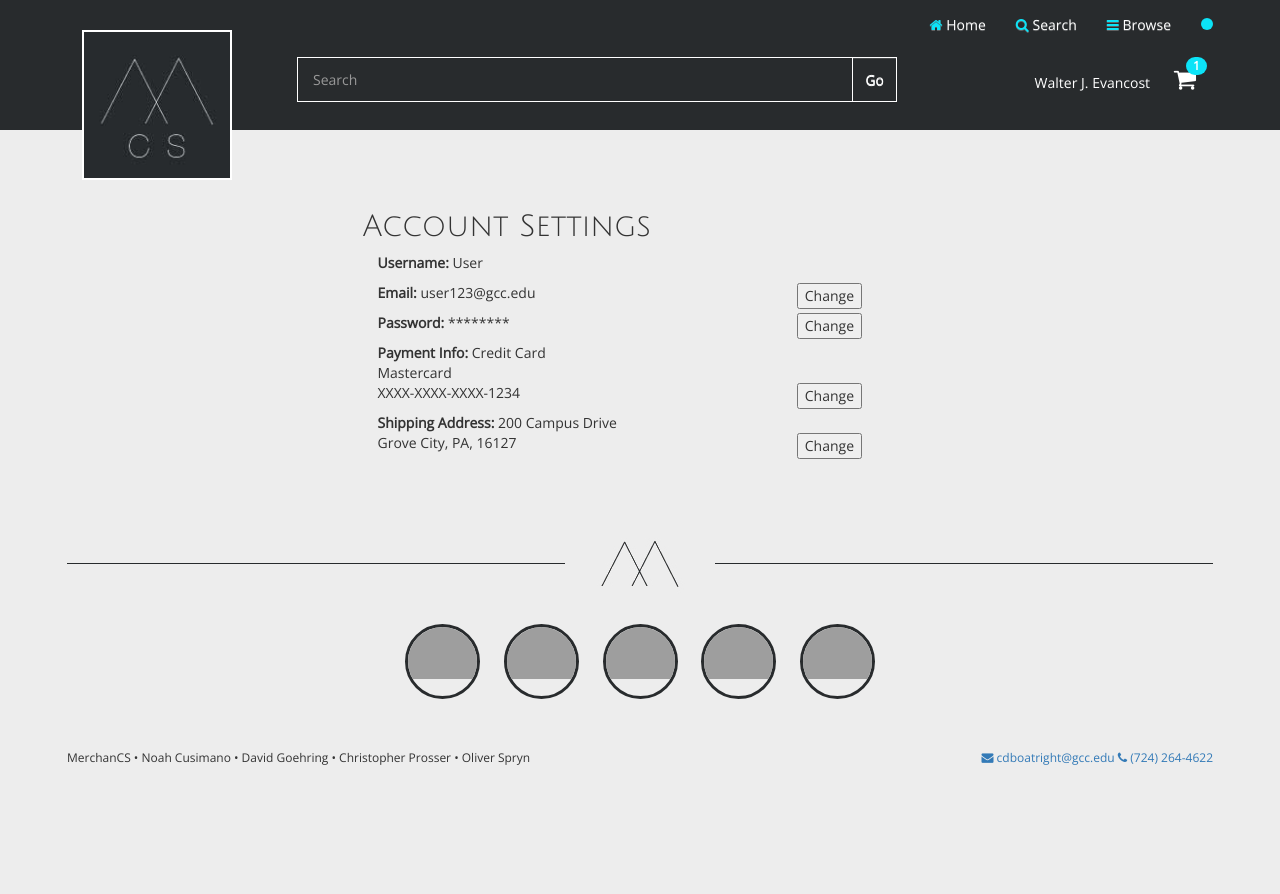
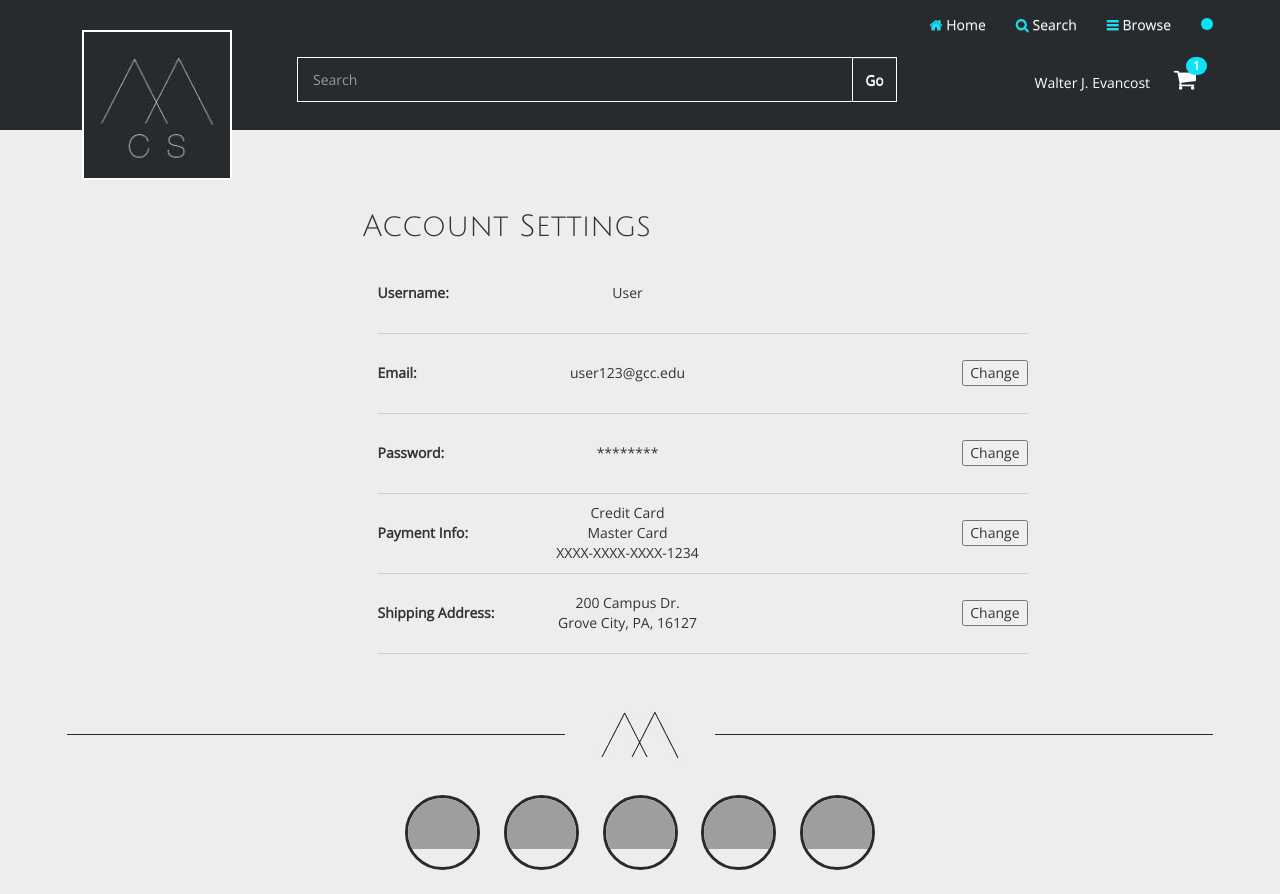
Before and after one commit to oliver-spryn/merchancs, a PHP site: page /account.html in a window 1280 px wide. Shown: the top 894 px of the page. Before the commit the page ends 765 px from the top, so only its background shows below. Run offline with PHP 8.4, Linux system fonts and the light colour scheme; some libraries are stand-ins or nearby versions; grey boxes are pictures that could not be loaded.

Commit message:
Began scripting of account page

```diff
--- a/account.html
+++ b/account.html
@@ -95,9 +95,71 @@
 			<h2>Account Settings<br/></h2>
 			<div class="container-fluid">
 				<div class="row">
-					<div class="col-sm-9">
+					<div class="col-sm-12">
 						<div id="account-controls">
-							<ul class="account-list">
+							<table>
+								<tr>
+									<td class="topic-column">
+										<span><b>Username:</b></span>
+									</td>
+									<td class="data-column">
+										<span>User</span>
+									</td>
+									<td class="change-column"></td>
+								</tr>
+								<tr>
+									<td class="topic-column">
+										<span><b>Email:</b></span>
+									</td>
+									<td class="data-column">
+										<span>user123@gcc.edu</span>
+										<input type="textbox" class="edit-email" value="user123@gcc.edu"/>
+									</td>
+									<td class="change-column">
+										<input type="button" value="Change" />
+									</td>
+								</tr>
+								<tr>
+									<td class="topic-column">
+										<span class="password-topic"><b>Password:</b></span>
+										<span class="edit-password"><b>New Password: </b></span>
+										<span class="edit-password"><b>Confirm New Password: </b></span>
+										<span class="edit-password"><b>Current Password:</b></span>
+									</td>
+									<td class="data-column">
+										<span class="password-data">********</span>
+										<input type="textbox" id="new-password" class="edit-password" value=""/>
+										<input type="textbox" id="confirm-password" class="edit-password" value=""/>
+										<input type="textbox" id="current-password" class="edit-password" value=""/>
+									</td>
+									<td class="change-column">
+										<input id="password-change" type="button" value="Change"/>
+										<input id="password-submit" type="button" class="edit-password" value="Submit"/>
+									</td>
+								</tr>
+								<tr>
+									<td class="topic-column">
+										<span><b>Payment Info:</b></span>
+									</td>
+									<td class="data-column">
+										<span>Credit Card<br>Master Card<br>XXXX-XXXX-XXXX-1234</span>
+									</td>
+									<td class="change-column">
+										<input type="button" value="Change"/>
+									</td>
+								</tr>
+								<tr>
+									<td class="topic-column">
+										<span><b>Shipping Address:</b></span>
+									</td>
+									<td class="data-column">
+										<span>200 Campus Dr. <br>Grove City, PA, 16127 </span>
+									</td>
+									<td class="change-column">
+										<input type="button" value="Change"/>
+									</td>
+							</table>
+							<!--<ul class="account-list">
 								<li class="username">
 									<span><b>Username:</b></span>
 									<span class="name">User</span>
@@ -122,7 +184,7 @@
 									<span>200 Campus Drive <br/> Grove City, PA, 16127 </span>
 									<input type="button" value="Change"/>
 								</li>
-							</ul>
+							</ul>-->
 						</div>
 					</div>
 				</div>
--- a/cart.html
+++ b/cart.html
@@ -119,7 +119,7 @@
 									<td class="cart-image">
 										<div class="col-sm-3">
 											<img class="image-responsive thumbnail" src="images/floppy-disks.jpg" alt="Floppy disk" >
-											<a href="#">Delete</a>
+											<a href="#" class="delete-item">Delete</a>
 										</div>
 									</td>
 									<td class="cart-info">
@@ -142,7 +142,7 @@
 									<td class="cart-image">
 										<div class="col-sm-3">
 											<img class="image-responsive thumbnail" src="images/dictionary.jpg" alt="Dictionary" >
-											<a href="#">Delete</a>
+											<a href="#" class='delete-item'>Delete</a>
 										</div>
 									</td>
 									<td class="cart-info">
@@ -165,7 +165,7 @@
 
 							<div class="total-div">
 								<h3><b>Total: <span id="total-value">$X.XX</span></b></h3>
-								<input type="button" value="Proceed to Checkout" />
+								<input type="button" id="checkout-button" value="Proceed to Checkout" />
 							</div>
 
 							<a href="#" id="clear-cart">Clear Cart</a>
--- a/styles/account.css
+++ b/styles/account.css
@@ -1,19 +1,28 @@
-.account-list {
-	width: 80%;
-	padding: 0;
-	margin: 0;
-}
-.account-list li {
-	list-style-type: none;
-	margin: 0;
-	padding: 0;
-	height: 30px;
+tr {
+	height: 80px;
+	border-bottom: 1px solid #cdcdcd;
 }
 
-.payment, .address {
-	height: 70px !important;
-}
 input {
 	float: right;
 
 }
+
+.topic-column {
+	width: 150px;
+}
+.data-column {
+	width: 200px;
+	text-align: center;
+}
+.change-column {
+	width: 300px;
+	text-align: right;
+}
+
+.edit-email {
+	display: none;
+}
+.edit-password {
+	display: none;
+}
```
Also changed, not shown: scripts/cart.js (+25 -1 lines).
